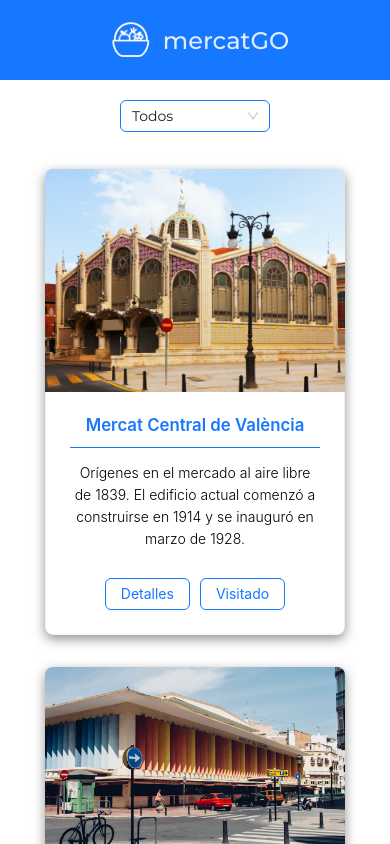
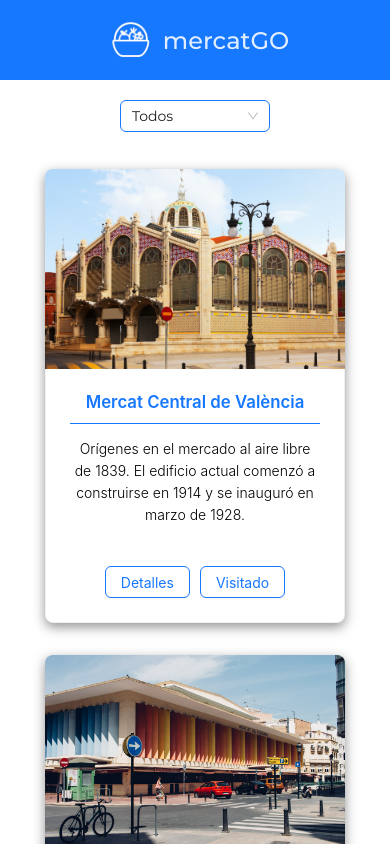
Before and after one commit to alejandrogoscu/mercatGO, a React (Vite) app: page /mercats in a window 390 px wide. Shown: the top 844 px of the page. Built offline with nearby package versions, Linux system fonts and the light colour scheme.

Commit message:
fixed and responsive listmercarts y detailmercats

```diff
--- a/src/components/CardMercat/CardMercat.css
+++ b/src/components/CardMercat/CardMercat.css
@@ -1,3 +1,14 @@
+.card__container .ant-card-body {
+  display: flex;
+  flex-direction: column;
+  justify-content: space-between;
+}
+
+.ant-card-cover img {
+  height: 200px;
+  object-fit: cover;
+}
+
 .ant-card-meta-title {
   color: var(--azul) !important;
   font-size: 1.2em !important;
@@ -9,6 +20,7 @@
 
 .ant-card-meta-description p {
   color: #000000 !important;
+  height: 100px;
   font-weight: 300;
   text-align: center;
 }
@@ -21,8 +33,16 @@
 }
 
 .ant-btn:not(.ant-btn-primary) {
-  border-color: var(--azul, #1677ff) !important;
+  border-color: var(--azul) !important;
   color: var(--azul) !important;
+}
+
+.ant-btn:hover,
+.ant-btn-primary:hover {
+  background-color: var(--azul) !important;
+  border-color: var(--azul) !important;
+  color: white !important;
+  opacity: 1;
 }
 
 .ant-btn-primary {
--- a/src/components/CardMercat/CardMercat.jsx
+++ b/src/components/CardMercat/CardMercat.jsx
@@ -12,6 +12,7 @@ const CardMercat = ({ mercat, onToggleVisited }) => {
 
   return (
     <Card
+      className="card__container"
       style={{
         width: 300,
         boxShadow: '0 4px 12px 0 rgba(36, 36, 36, 0.5)',
--- a/src/components/DetailMercat/DetailMercat.css
+++ b/src/components/DetailMercat/DetailMercat.css
@@ -8,16 +8,26 @@
   align-items: center;
 }
 
+.detail__card {
+  width: 80%;
+  max-width: 500px;
+  box-shadow: 0 4px 12px 0 rgba(36, 36, 36, 0.5);
+}
+
+/* Otros estilos para la tarjeta... */
 .detail__card .ant-card-meta-title {
   font-size: 1.6em !important;
 }
 
 .detail__info {
   margin-bottom: 40px;
-
   &:last-child {
     margin-bottom: 10px;
   }
+}
+
+.detail__card .ant-card-meta-description p {
+  height: auto;
 }
 
 .detail__strong {
@@ -33,6 +43,14 @@
   color: white !important;
 }
 
+.detail__card .ant-btn:hover,
+.detail__card .ant-btn-primary:hover {
+  background-color: var(--azul) !important;
+  border-color: var(--azul) !important;
+  color: white !important;
+  opacity: 1;
+}
+
 .ant-card-actions {
   border-top: 1px solid #1677ff !important;
 }
--- a/src/components/DetailMercat/DetailMercat.jsx
+++ b/src/components/DetailMercat/DetailMercat.jsx
@@ -26,11 +26,11 @@ const DetailMercat = () => {
     <div className="detail__container">
       <Card
         className="detail__card"
-        style={{
+        /* style={{
           width: 340,
           boxShadow: '0 4px 12px 0 rgba(36, 36, 36, 0.5)',
           maxWidth: '800px',
-        }}
+        }} */
         cover={
           <img
             alt={mercat.nombre}
--- a/src/components/Home/Home.css
+++ b/src/components/Home/Home.css
@@ -24,8 +24,7 @@
 }
 
 .home__btn.ant-btn {
-  /* Estilos por defecto */
-  background-color: #1677ff;
+  background-color: var(--azul);
   color: white !important;
   font-family: var(--font);
   font-size: 1.4em;
@@ -36,7 +35,13 @@
 .home__btn.ant-btn:hover,
 .home__btn.ant-btn:focus {
   background-color: white;
-  border-color: #1677ff;
-  color: #1677ff;
+  border-color: var(--azul);
+  color: var(--azul) !important;
   opacity: 1;
 }
+
+@media (width > 700px) {
+  .home__container {
+    max-width: 700px;
+  }
+}
--- a/src/components/ListMercats/ListMercats.css
+++ b/src/components/ListMercats/ListMercats.css
@@ -9,6 +9,13 @@
   gap: 2rem;
 }
 
+.list__cards-container {
+  display: grid;
+  grid-template-columns: repeat(auto-fit, minmax(300px, 1fr));
+  gap: 2rem;
+  max-width: 80%;
+}
+
 .ant-select-selector {
   border-color: var(--azul) !important;
   font-family: var(--font) !important;
--- a/src/components/ListMercats/ListMercats.jsx
+++ b/src/components/ListMercats/ListMercats.jsx
@@ -45,10 +45,11 @@ const ListMercats = () => {
           ]}
         />
       </Space>
-
-      {filteredMercats.map((mercat) => (
-        <CardMercat key={mercat.id} mercat={mercat} onToggleVisited={handleToggleVisited} />
-      ))}
+      <div className="list__cards-container">
+        {filteredMercats.map((mercat) => (
+          <CardMercat key={mercat.id} mercat={mercat} onToggleVisited={handleToggleVisited} />
+        ))}
+      </div>
     </div>
   );
 };
--- a/src/components/common/Footer.css
+++ b/src/components/common/Footer.css
@@ -4,9 +4,6 @@
   align-items: center;
   justify-content: space-between;
   padding: 0 25px;
-  /* position: fixed;
-  top: 0;
-  z-index: 1; */
   background-color: var(--azul);
 }
 
--- a/src/components/common/Header.css
+++ b/src/components/common/Header.css
@@ -13,7 +13,6 @@
 .header__wrap {
   display: flex;
   align-items: center;
-  /* justify-content: space-between; */
 }
 
 .header__wrap a {
```
